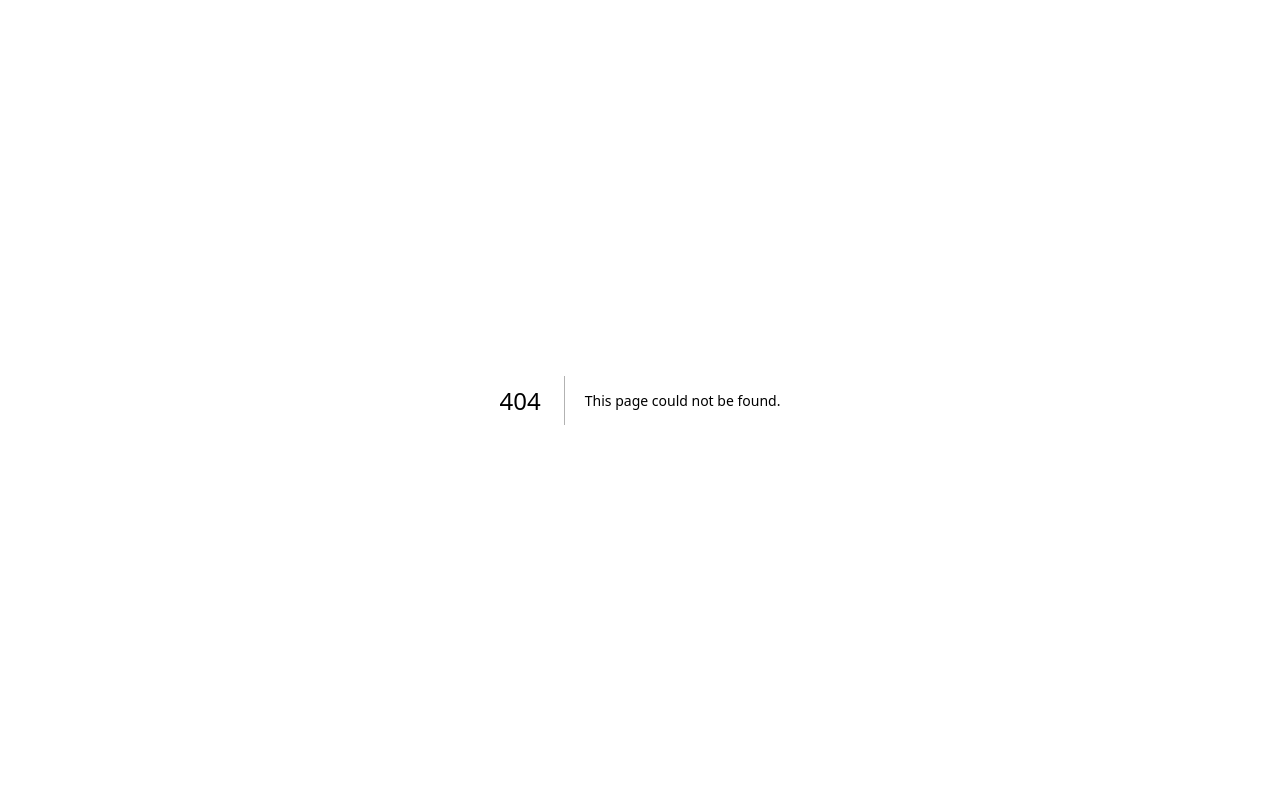
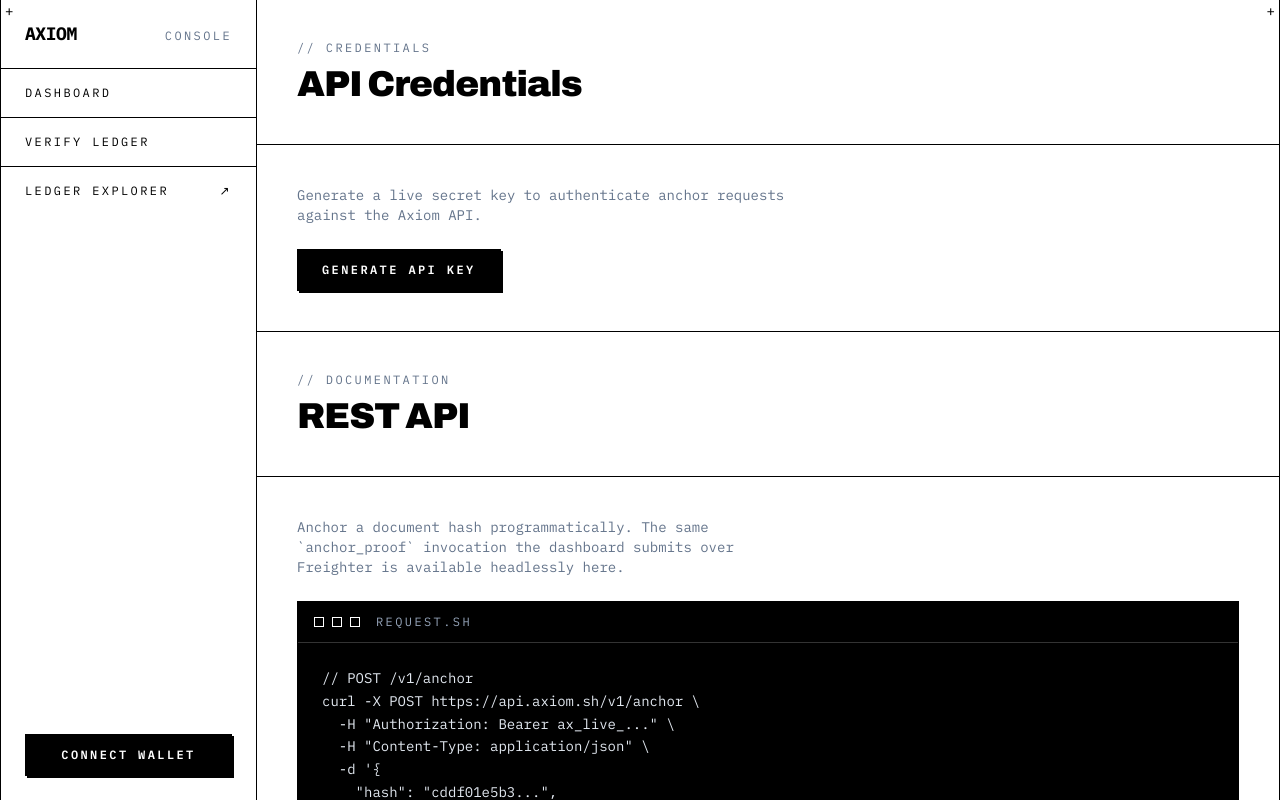
Before and after one commit to dot-enny/axiom-protocol, a Next.js app in the folder frontend/: page /developers in a window 1280 px wide. Before the commit this address had no page. Shown: the top 800 px of the page. Built offline with nearby package versions, Linux system fonts and the light colour scheme.

Commit message:
Add the /developers route
Composes the three portal sections inside the existing (platform)
layout group, so it inherits the persistent sidebar for free.

```diff
--- /dev/null
+++ b/frontend/app/(platform)/developers/page.tsx
@@ -0,0 +1,18 @@
+import type { Metadata } from "next";
+import { ApiCredentials } from "@/components/developers/api-credentials";
+import { ApiDocs } from "@/components/developers/api-docs";
+import { InfrastructureStatus } from "@/components/developers/infrastructure-status";
+
+export const metadata: Metadata = {
+  title: "Developer API — Axiom Protocol",
+};
+
+export default function DevelopersPage() {
+  return (
+    <div className="divide-y divide-black border-b border-black">
+      <ApiCredentials />
+      <ApiDocs />
+      <InfrastructureStatus />
+    </div>
+  );
+}
```
